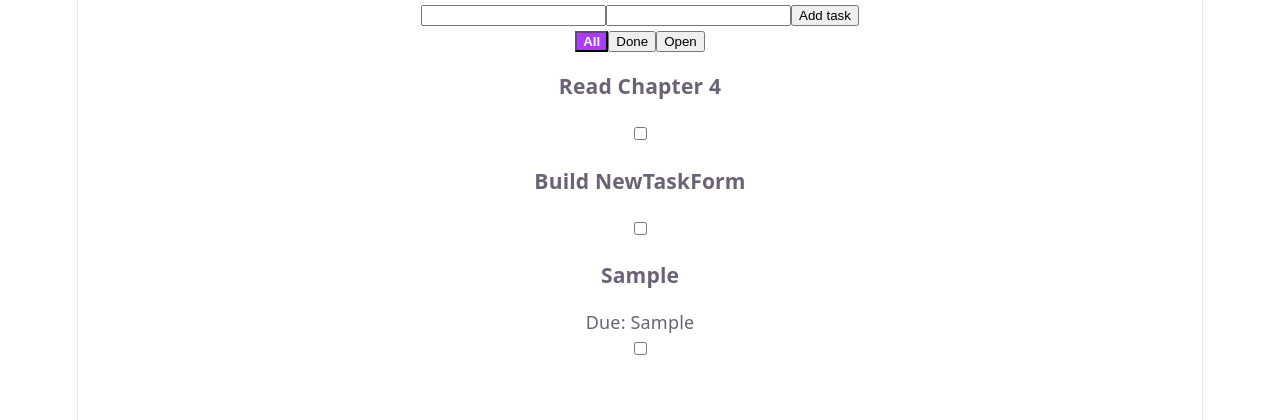
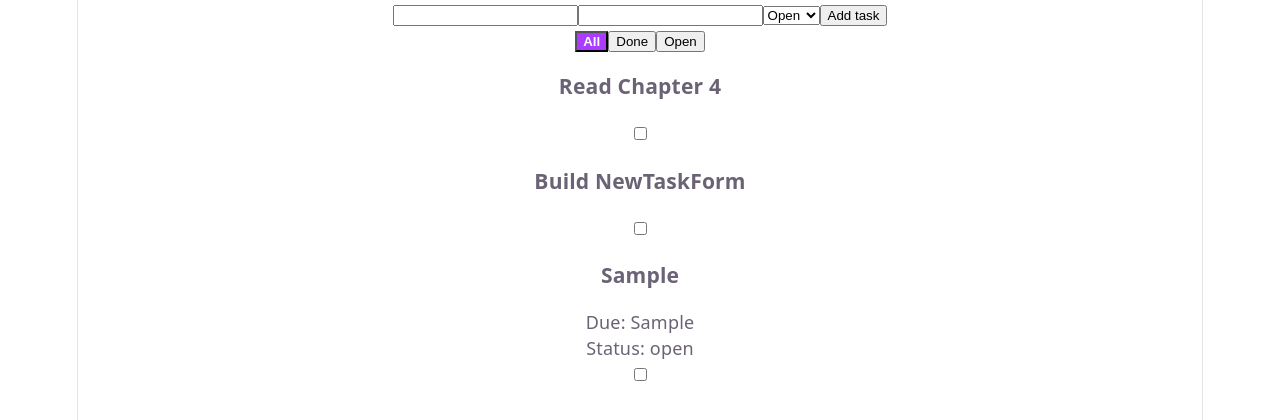
Before and after one commit to Big-Zool/sfwe475-lab3-2103060186, a React (Vite) app in the folder task-board/: page / in a window 1280 px wide. Both pictures are taken after typing "Sample", "Sample" into the empty fields and a click on the button "Add task". Shown: the top 420 px of the page. Built offline with nearby package versions, Linux system fonts and the light colour scheme.

Commit message:
feat: add status select validated with z.enum

```diff
--- a/task-board/src/NewTaskForm.tsx
+++ b/task-board/src/NewTaskForm.tsx
@@ -8,11 +8,12 @@ type NewTaskFormProps = {
 function NewTaskForm({ onAddTask }: NewTaskFormProps) {
   const [title, setTitle] = useState("");
   const [dueDate, setDueDate] = useState("");
+  const [status, setStatus] = useState("open");
   const [errors, setErrors] = useState<Record<string, string[]>>({});
 
   function handleSubmit(e: React.FormEvent) {
     e.preventDefault();
-    const result = CreateTaskSchema.safeParse({ title, dueDate });
+    const result = CreateTaskSchema.safeParse({ title, dueDate, status });
 
     if (!result.success) {
       setErrors(result.error.flatten().fieldErrors);
@@ -22,6 +23,7 @@ function NewTaskForm({ onAddTask }: NewTaskFormProps) {
     onAddTask(result.data);
     setTitle("");
     setDueDate("");
+    setStatus("open");
   }
 
   return (
@@ -32,6 +34,13 @@ function NewTaskForm({ onAddTask }: NewTaskFormProps) {
       <input value={dueDate} onChange={(e) => setDueDate(e.target.value)} />
       {errors.dueDate && <p>{errors.dueDate[0]}</p>}
 
+      <select value={status} onChange={(e) => setStatus(e.target.value)}>
+        <option value="open">Open</option>
+        <option value="doing">Doing</option>
+        <option value="done">Done</option>
+      </select>
+      {errors.status && <p>{errors.status[0]}</p>}
+
       <button type="submit">Add task</button>
     </form>
   );
--- a/task-board/src/TaskBoard.tsx
+++ b/task-board/src/TaskBoard.tsx
@@ -42,7 +42,13 @@ function TaskBoard() {
   function handleAddTask(input: CreateTaskInput) {
     setTasks([
       ...tasks,
-      { id: tasks.length + 1, title: input.title, dueDate: input.dueDate, done: false },
+      {
+        id: tasks.length + 1,
+        title: input.title,
+        dueDate: input.dueDate,
+        status: input.status,
+        done: input.status === "done",
+      },
     ]);
     setStatus("success");
   }
--- a/task-board/src/TaskCard.tsx
+++ b/task-board/src/TaskCard.tsx
@@ -1,14 +1,15 @@
 import type { Task } from "./schemas";
 
-type TaskCardProps = Pick<Task, "id" | "title" | "done" | "dueDate"> & {
+type TaskCardProps = Pick<Task, "id" | "title" | "done" | "dueDate" | "status"> & {
   onToggleTask: (id: number) => void;
 };
 
-function TaskCard({ id, title, done, dueDate, onToggleTask }: TaskCardProps) {
+function TaskCard({ id, title, done, dueDate, status, onToggleTask }: TaskCardProps) {
   return (
     <div className="task-card">
       <h3>{title}</h3>
       {dueDate && <p>Due: {dueDate}</p>}
+      {status && <p>Status: {status}</p>}
       <input
         type="checkbox"
         checked={done}
--- a/task-board/src/TaskList.tsx
+++ b/task-board/src/TaskList.tsx
@@ -24,6 +24,7 @@ function TaskList({ tasks, filter, onToggleTask }: TaskListProps) {
           title={task.title}
           done={task.done}
           dueDate={task.dueDate}
+          status={task.status}
           onToggleTask={onToggleTask}
         />
       ))}
--- a/task-board/src/schemas.ts
+++ b/task-board/src/schemas.ts
@@ -4,12 +4,14 @@ export const TaskSchema = z.object({
  title: z.string(),
  done: z.boolean(),
  dueDate: z.string().optional(),
+ status: z.enum(["open", "doing", "done"]).optional(),
 });
 export type Task = z.infer<typeof TaskSchema>;
 
 export const CreateTaskSchema = z.object({
   title: z.string().min(1, "Title is required"),
   dueDate: z.string().optional(),
+  status: z.enum(["open", "doing", "done"]),
 });
 
 export type CreateTaskInput = z.infer<typeof CreateTaskSchema>;
```
